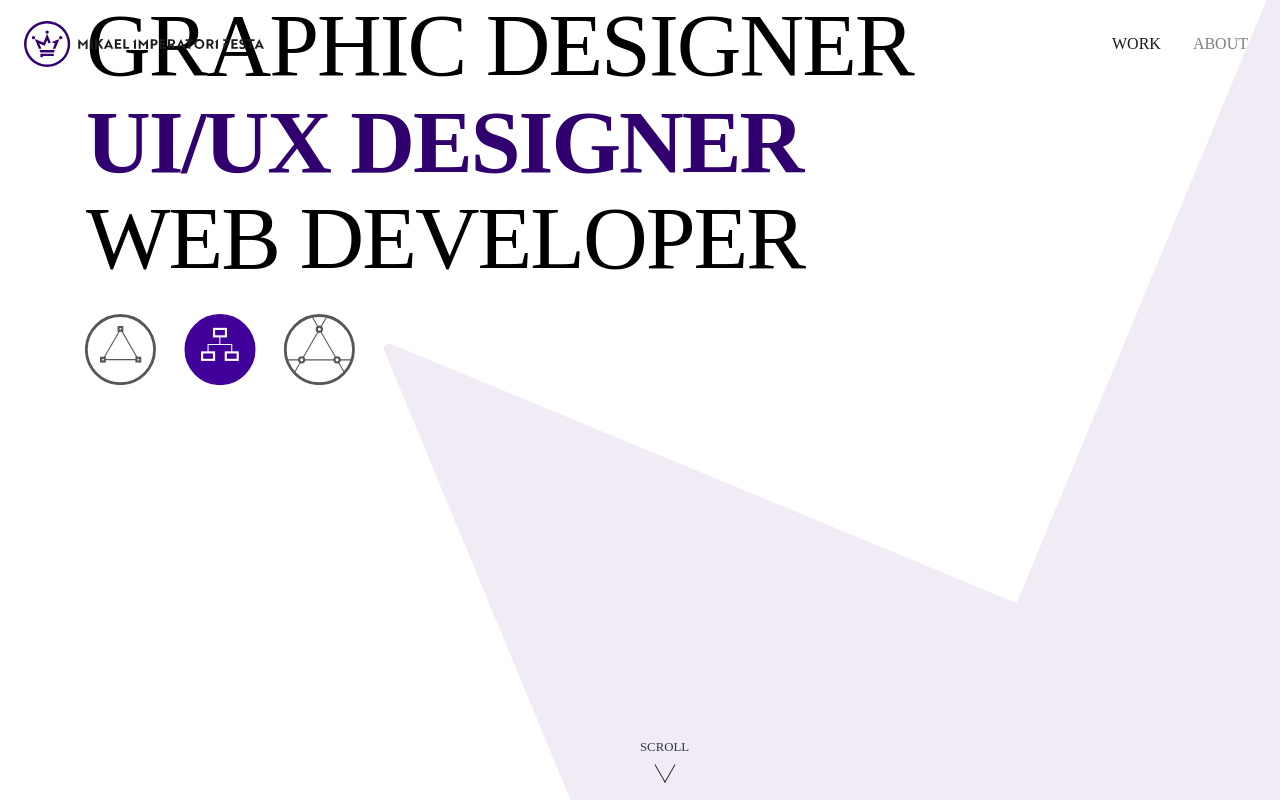
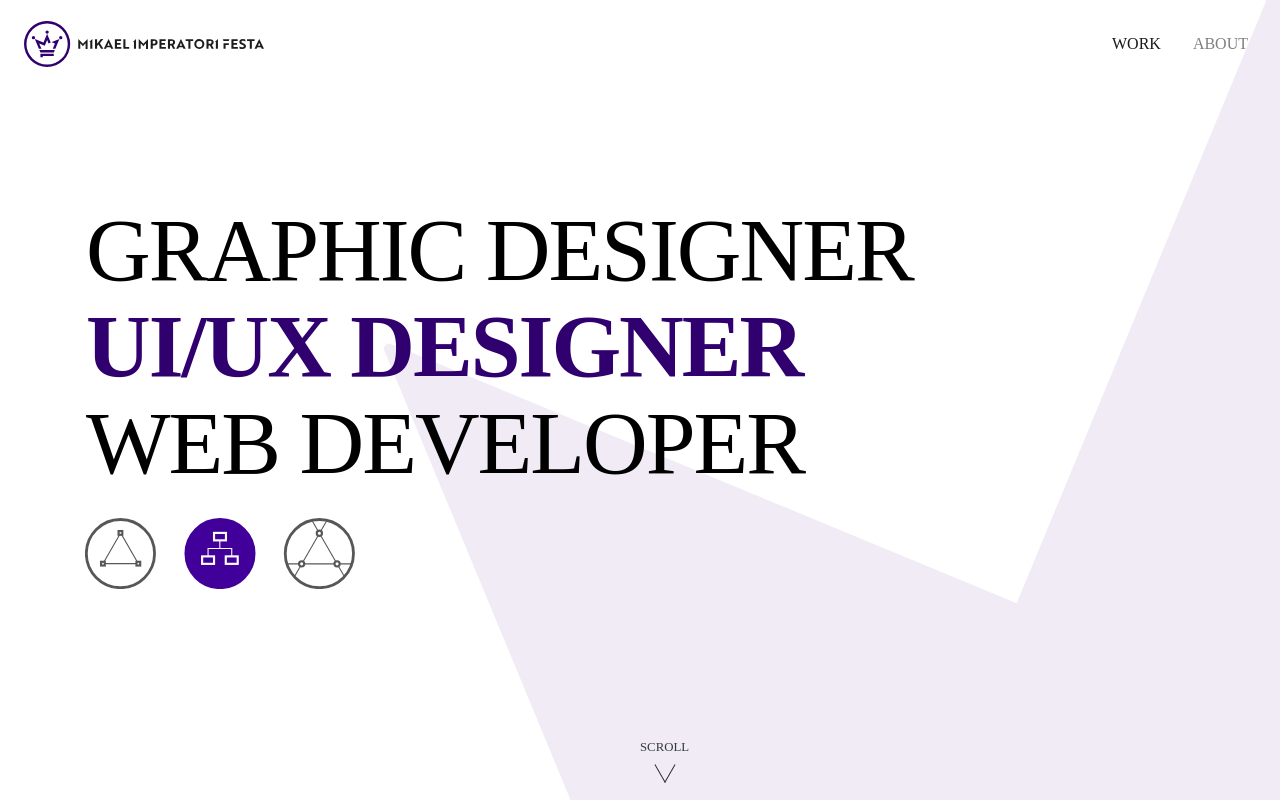
Before and after one commit to emmekkappa/MikaelImperatoriFesta, a plain HTML site: page index.html in a window 1280 px wide. Drawn offline with nearby package versions, Linux system fonts and the light colour scheme; a web font is replaced by a local one.

Commit message:
Update style.css

```diff
--- a/css/style.css
+++ b/css/style.css
@@ -2,7 +2,7 @@
 html { scroll-behavior: smooth; }
 
 /* line 6, style.sass */
-body { font-family: "Brother 1816"; background-color: white; position: relative; overflow: hidden; }
+body { font-family: "Brother 1816"; background-color: white; position: relative; overflow-x: hidden; }
 
 /*SCROLL */
 /* line 15, style.sass */
@@ -94,231 +94,242 @@ body { font-family: "Brother 1816"; background-color: white; position: relative;
   .work-list h2:not(:last-child) { font-size: 3.5rem !important; text-align: center !important; overflow-wrap: break-word; } }
 /*SCROLL SNAPPING */
 /* line 206, style.sass */
-.work-list, main.work { scroll-snap-type: y mandatory; height: 100vh; overflow: scroll; }
+.work-list, main.work { scroll-snap-type: y mandatory; height: 100vh; overflow-y: scroll; scroll-behavior: smooth; }
 
-/* line 211, style.sass */
-.homepage, main.work > article { scroll-snap-align: start; height: 100vh; }
+/* line 212, style.sass */
+.homepage, main.work > article { scroll-snap-align: center; height: 100vh; scroll-snap-stop: always; }
 
 /*END OF SCROLL SNAPPING */
-/* line 217, style.sass */
+/*PSEUDO-ELEMENTS TO ALIGN HERO ITEMS */
+/* line 220, style.sass */
+#hero div section::before { content: ""; }
+
+/* line 230, style.sass */
+#niu::before, #niu-hero::before, #amworld::before, #amworld-hero::before, #aether::before, #aether-hero::before, #logos::before { content: ""; margin-top: 3rem; }
+
+/* line 235, style.sass */
+#logos-hero::before { content: ""; margin-top: -3rem; }
+
+/*END OF PSEUDO-ELEMENTS TO ALIGN HERO ITEMS */
+/* line 242, style.sass */
 #niu, .niu { background-color: black; }
 
-/* line 220, style.sass */
+/* line 245, style.sass */
 #niu img, .niu img { width: 250px; }
 
-/* line 223, style.sass */
+/* line 248, style.sass */
 #amworld, #amworld-hero { background-image: linear-gradient(rgba(162, 42, 39, 0.8), rgba(162, 42, 39, 0.8)), linear-gradient(rgba(162, 42, 39, 0.7), rgba(162, 42, 39, 0.7)), url("https://emmekkappa.github.io/MikaelImperatoriFesta/img/amworld.jpg"); background-repeat: no-repeat; background-size: cover; background-blend-mode: color, normal; }
 
-/* line 229, style.sass */
+/* line 254, style.sass */
 #amworld img, #amworld-hero img { width: 300px; }
 
-/* line 232, style.sass */
+/* line 257, style.sass */
 #aether, #aether-hero { background-image: linear-gradient(rgba(74, 76, 75, 0.8), rgba(74, 76, 75, 0.8)), linear-gradient(rgba(74, 76, 75, 0.9), rgba(74, 76, 75, 0.9)), url("https://emmekkappa.github.io/MikaelImperatoriFesta/img/The-National-Theatre-69.jpg"); background-repeat: no-repeat; background-size: cover; background-blend-mode: color, normal; }
 
-/* line 238, style.sass */
+/* line 263, style.sass */
 #aether img, #aether-hero img { width: 254px; }
 
-/* line 241, style.sass */
+/* line 266, style.sass */
 .invert { filter: invert(100%); }
 
-/* line 244, style.sass */
+/* line 269, style.sass */
 #logos, #logos-hero { background-image: url("https://emmekkappa.github.io/MikaelImperatoriFesta/img/logos-background.svg"); background-repeat: no-repeat; background-size: cover; }
 
-/* line 249, style.sass */
+/* line 274, style.sass */
 .text-responsive { font-size: clamp(3rem, 9vw, 6.5rem); display: inline-block; white-space: nowrap; }
 
-@media only screen and (min-width: 768px) { /* line 255, style.sass */
+@media only screen and (min-width: 768px) { /* line 280, style.sass */
   .text-responsive { font-size: clamp(2rem, 7vw, 6.5rem); } }
 /*WORK PAGE */
-/* line 260, style.sass */
+/* line 285, style.sass */
 .work-page { margin-top: -70px; padding-top: 70px; position: relative; z-index: 10; }
 
-/* line 266, style.sass */
+/* line 291, style.sass */
 .grey-icon { filter: invert(50%); }
-/* line 269, style.sass */
+/* line 294, style.sass */
 .grey-icon > img { height: 36px; width: 36px; }
 
-/* line 273, style.sass */
+/* line 298, style.sass */
 .work-typography { max-height: 112px; }
 
 /*MARGINS + PADDING */
-/* line 278, style.sass */
+/* line 303, style.sass */
 .mt-150 { margin-top: 150px !important; }
 
-/* line 281, style.sass */
+/* line 306, style.sass */
 .mb-150 { margin-bottom: 150px !important; }
 
-/* line 284, style.sass */
+/* line 309, style.sass */
 .my-150 { margin-top: 150px !important; margin-bottom: 150px !important; }
 
-/* line 288, style.sass */
+/* line 313, style.sass */
 .pt-150 { padding-top: 150px !important; }
 
-/* line 291, style.sass */
+/* line 316, style.sass */
 .pb-150 { padding-bottom: 150px !important; }
 
-/* line 294, style.sass */
+/* line 319, style.sass */
 .py-150 { padding-top: 150px !important; padding-bottom: 150px !important; }
 
-/* line 298, style.sass */
+/* line 323, style.sass */
 .mt-n8rem { margin-top: -8rem !important; }
 
 /*NIU */
-/* line 303, style.sass */
+/* line 328, style.sass */
 .niu-sketch { background-image: url(https://emmekkappa.github.io/MikaelImperatoriFesta/img/niu-logo-design.jpg); height: 480px; background-position: center; background-repeat: no-repeat; background-size: cover; }
 
-/* line 310, style.sass */
+/* line 335, style.sass */
 .niu-construction { height: 480px; }
-/* line 313, style.sass */
+/* line 338, style.sass */
 .niu-construction > img { max-height: 480px; }
 
-/* line 316, style.sass */
+/* line 341, style.sass */
 .light-grey { background-color: #EFEFEF; }
 
-/* line 319, style.sass */
+/* line 344, style.sass */
 .niu-colour-palette-wrapper > .row > .col-6 { height: 160px; }
 
-/* line 322, style.sass */
+/* line 347, style.sass */
 .niu-colour-palette-black, .black-background { background-color: black; }
 
-/* line 325, style.sass */
+/* line 350, style.sass */
 .niu-colour-palette-green { background-color: #7FB916; }
 
-/* line 328, style.sass */
+/* line 353, style.sass */
 .niu-colour-palette-blue { background-color: #319DE9; }
 
-/* line 331, style.sass */
+/* line 356, style.sass */
 .niu-colour-palette-yellow { background-color: #F8B61C; }
 
-/* line 334, style.sass */
+/* line 359, style.sass */
 .niu-colour-palette-red { background-color: #D50436; }
 
-/* line 337, style.sass */
+/* line 362, style.sass */
 .wheel-section { transform: translateY(27%); margin-top: -5%; }
 
-@media only screen and (min-width: 768px) { /* line 342, style.sass */
+@media only screen and (min-width: 768px) { /* line 367, style.sass */
   .wheel-section.img-fluid { max-width: 70% !important; } }
-/* line 345, style.sass */
+/* line 370, style.sass */
 .three-wheels { transform: translateY(33%); margin-top: -3%; }
 
-/* line 349, style.sass */
+/* line 374, style.sass */
 .niu-leaflet-light-grey-black-bkg { background: #d5d5d5; background: linear-gradient(180deg, #d5d5d5 50%, black 50%); }
 
-/* line 353, style.sass */
+/* line 378, style.sass */
 .niu-light-grey-bkg { background-color: #d5d5d5; }
 
-/* line 356, style.sass */
+/* line 381, style.sass */
 .light-grey-divider { padding-top: 20%; padding-bottom: 20%; }
 
-/* line 360, style.sass */
+/* line 385, style.sass */
 .niu-leaflet-img { transform: translate(1%, -50%); }
 
-/* line 363, style.sass */
+/* line 388, style.sass */
 .niu-website-mockup { height: 500px; background-image: url(https://emmekkappa.github.io/MikaelImperatoriFesta/img/niu-website-laptop-mockup.jpg); background-size: cover; background-repeat: no-repeat; background-position: center; background-attachment: fixed; }
 
 /*AMWORLD */
-/* line 373, style.sass */
+/* line 398, style.sass */
 .amworld-colour-palette-wrapper > .row > div { aspect-ratio: 1; }
 
-/* line 376, style.sass */
+/* line 401, style.sass */
 .amworld-colour-palette-magenta { background-color: #B33E68; }
 
-/* line 379, style.sass */
+/* line 404, style.sass */
 .amworld-colour-palette-navy { background-color: #2B334E; }
 
-/* line 382, style.sass */
+/* line 407, style.sass */
 .amworld-colour-palette-light-blue { background-color: #7E99CE; }
 
-/* line 385, style.sass */
+/* line 410, style.sass */
 .amworld-colour-palette-purple { background-color: #794682; }
 
-/* line 388, style.sass */
+/* line 413, style.sass */
 .amworld-navigator { height: 720px; background-image: url(https://emmekkappa.github.io/MikaelImperatoriFesta/img/amworld-navigator-wide.jpg); background-size: cover; background-repeat: no-repeat; background-position: center; background-attachment: fixed; }
 
-/* line 396, style.sass */
+/* line 421, style.sass */
 .amworld-icon-grid { display: grid; grid-template-columns: repeat(auto-fill, minmax(100px, 1fr)); gap: 2rem; height: 360px; place-content: space-between; }
 
-/* line 403, style.sass */
+/* line 428, style.sass */
 .amworld-icon > img { height: 41px; width: 100%; }
 
-/* line 407, style.sass */
+/* line 432, style.sass */
 .app-features-grid > div > ul { list-style-type: none; display: grid; grid-template-columns: repeat(auto-fill, minmax(min(100%, max(384px, 100% / 2)), 1fr)); grid-auto-rows: 1fr; gap: 0; }
-/* line 414, style.sass */
+/* line 439, style.sass */
 .app-features-grid > div > ul > li { min-height: 500px; }
 
-/* line 417, style.sass */
+/* line 442, style.sass */
 .amworld-loading-image { background-image: linear-gradient(rgba(179, 62, 104, 0.3), rgba(179, 62, 104, 0.3)), linear-gradient(rgba(179, 62, 104, 0.3), rgba(179, 62, 104, 0.3)), url("https://emmekkappa.github.io/MikaelImperatoriFesta/img/amworld-loading.jpg"); background-repeat: no-repeat; background-size: cover; background-position: center; background-blend-mode: color, normal; }
 
-/* line 424, style.sass */
+/* line 449, style.sass */
 .amworld-loading-text { background: #b33e68; }
 
-/* line 427, style.sass */
+/* line 452, style.sass */
 .amworld-mgmt-image { background-image: linear-gradient(rgba(43, 51, 78, 0.4), rgba(43, 51, 78, 0.4)), linear-gradient(rgba(43, 51, 78, 0.4), rgba(43, 51, 78, 0.4)), url("https://emmekkappa.github.io/MikaelImperatoriFesta/img/amworld-task-mgmt.jpg"); background-repeat: no-repeat; background-size: cover; background-position: center; background-blend-mode: color, normal; }
 
-/* line 434, style.sass */
+/* line 459, style.sass */
 .amworld-mgmt-text { background: #2b334e; }
 
-/* line 437, style.sass */
+/* line 462, style.sass */
 .amworld-scanning-image { background-image: linear-gradient(rgba(126, 153, 206, 0.3), rgba(126, 153, 206, 0.3)), linear-gradient(rgba(126, 153, 206, 0.3), rgba(126, 153, 206, 0.3)), url("https://emmekkappa.github.io/MikaelImperatoriFesta/img/amworld-scanning.jpg"); background-repeat: no-repeat; background-size: cover; background-position: center; background-blend-mode: color, normal; }
 
-/* line 444, style.sass */
+/* line 469, style.sass */
 .amworld-scanning-text { background: #7e99ce; }
 
-/* line 447, style.sass */
+/* line 472, style.sass */
 .amworld-POD-image { background-image: linear-gradient(rgba(121, 70, 130, 0.4), rgba(121, 70, 130, 0.4)), linear-gradient(rgba(121, 70, 130, 0.4), rgba(121, 70, 130, 0.4)), url("https://emmekkappa.github.io/MikaelImperatoriFesta/img/amworld-signing.jpg"); background-repeat: no-repeat; background-size: cover; background-position: center; background-blend-mode: color, normal; }
 
-/* line 454, style.sass */
+/* line 479, style.sass */
 .amworld-POD-text { background: #794682; }
 
 /*AETHER */
-/* line 459, style.sass */
+/* line 484, style.sass */
 .aether-colour-palette-wrapper > .row > div { aspect-ratio: 1; }
 
-/* line 462, style.sass */
+/* line 487, style.sass */
 .aether-colour-palette-lilac { background-color: #958497; }
 
-/* line 465, style.sass */
+/* line 490, style.sass */
 .aether-colour-palette-yellow { background-color: #f8cd1d; }
 
-/* line 468, style.sass */
+/* line 493, style.sass */
 .aether-colour-palette-green { background-color: #90b3a7; }
 
-/* line 471, style.sass */
+/* line 496, style.sass */
 .aether-colour-palette-grey { background-color: #8e9193; }
 
-/* line 474, style.sass */
+/* line 499, style.sass */
 .aether-colour-palette-orange { background-color: #e7882b; }
 
-/* line 477, style.sass */
+/* line 502, style.sass */
 .aether-colour-palette-blue { background-color: #8ea4b8; }
 
-/* line 480, style.sass */
+/* line 505, style.sass */
 .shadow-effect { box-shadow: 8px 8px 16px #dddddd; }
 
 /*LOGOS */
-/* line 485, style.sass */
+/* line 510, style.sass */
 .qronologer { background-color: #f8b133; }
 
-/* line 488, style.sass */
+/* line 513, style.sass */
 .aether { background-color: #575756; }
 
-/* line 491, style.sass */
+/* line 516, style.sass */
 .idrico { background-color: black; }
 
-/* line 494, style.sass */
+/* line 519, style.sass */
 .rimdrim { background-color: #de902f; }
 
 /*ABOUT */
-/* line 499, style.sass */
+/* line 524, style.sass */
 #about { background-image: url("https://emmekkappa.github.io/MikaelImperatoriFesta/img/hero-background.svg"); background-blend-mode: multiply; background-color: #410099; background-repeat: no-repeat; background-attachment: fixed; background-position: right bottom; background-size: 70%; }
 
-/* line 508, style.sass */
+/* line 533, style.sass */
 .lead { line-height: 1.75; }
 
-/* line 511, style.sass */
+/* line 536, style.sass */
 .get-in-touch { color: #31006f; }
 
-/* line 514, style.sass */
+/* line 539, style.sass */
 .get-in-touch-icon > a > img { height: 36px; width: 36px; }
 
 /*# sourceMappingURL=style.css.map */
```
